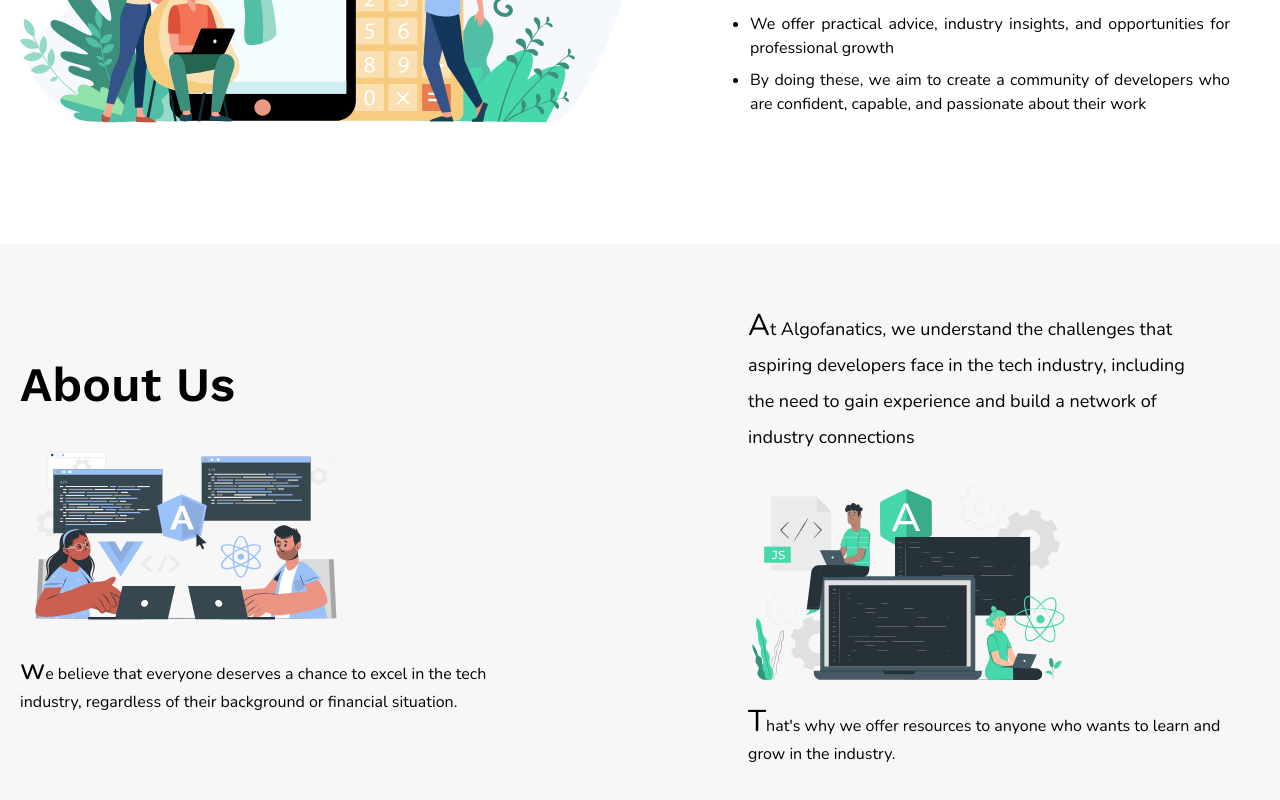
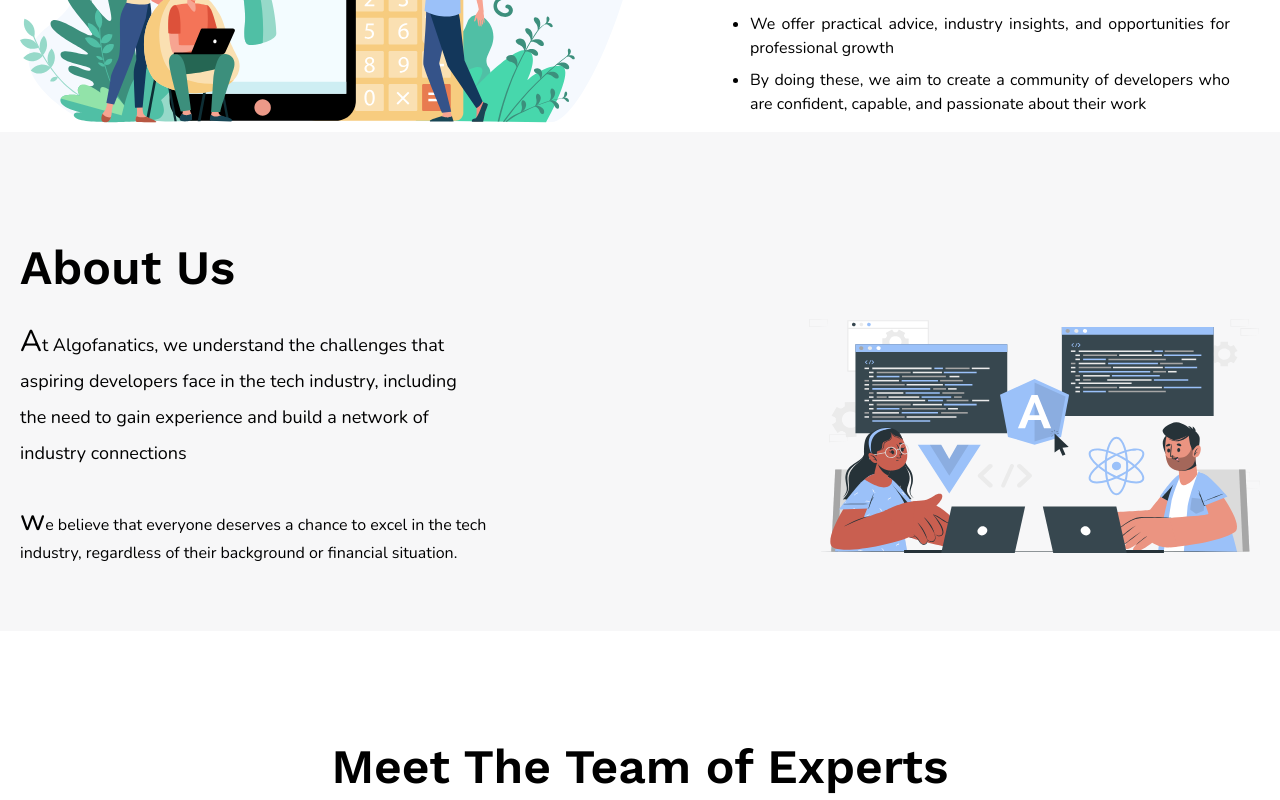
Before and after one commit to algofanatics/algofanatics-website, a Next.js app: page / in a window 1280 px wide. Shown: the part 2240-3040 px from the top of the page. Built offline with nearby package versions, Linux system fonts and the light colour scheme.

Commit message:
fix: about page & social links

```diff
--- a/components/About/About.tsx
+++ b/components/About/About.tsx
@@ -3,64 +3,30 @@ import Image from "next/image";
 const About = () => {
   return (
     <main className="lg:bg-services bg-white">
-      <section className="container lg:hidden  mx-auto pt-20 px-5 flex flex-col justify-center lg:items-center">
+      <section className="container mx-auto pt-20 lg:pt-28 px-5 py-16">
         <div>
-          <h1 className="text-3xl font-bold">About Us</h1>
+          <h1 className="text-3xl lg:text-5xl font-work font-semibold">About Us</h1>
         </div>
-        <div className="py-7 ">
-          <Image
-            src="/assets/about/about.svg"
-            alt="about us"
-            width={324}
-            height={178}
-          />
-        </div>
-        <div>
-          <p className="first-letter:text-3xl md:text-lg text-base leading-8">
+        <div className="flex lg:flex-row flex-col-reverse lg:justify-between lg:items-center">
+         <div className="">
+
+          <p className="lg:max-w-md py-8 text-lg leading-9 first-letter:text-3xl">
             At Algofanatics, we understand the challenges that aspiring
             developers face in the tech industry, including the need to gain
             experience and build a network of industry connections
           </p>
-        </div>
-      </section>
-
-      <section className="container lg:block hidden mx-auto mt-28 px-5">
-        <div className="flex justify-between items-center py-16">
-          <div>
-            <h1 className="text-5xl font-work font-semibold">About Us</h1>
-            <div>
-              <div className="py-8">
-                <Image
-                  src="/assets/about/about.svg"
-                  alt="about us"
-                  width={324}
-                  height={178}
-                />
-              </div>
-              <p className="max-w-lg first-letter:text-3xl text-base leading-7">
+          <p className="lg:max-w-lg lg:block hidden first-letter:text-3xl text-base leading-7">
             we believe that everyone deserves a chance to excel in the tech
             industry, regardless of their background or financial situation.
           </p>
          </div>
-          </div>
           <div>
-            <p className="max-w-md text-lg leading-9 first-letter:text-3xl">
-              At Algofanatics, we understand the challenges that aspiring
-              developers face in the tech industry, including the need to gain
-              experience and build a network of industry connections
-            </p>
-            <div className="py-6">
             <Image
-                src="/assets/about/about2.svg"
+              src="/assets/about/about.svg"
               alt="about us"
-                width={324}
-                height={178}
+              width={451}
+              height={248}
             />
-            </div>
-            <p className="max-w-lg first-letter:text-3xl text-base leading-7">
-              That's why we offer resources to anyone who wants to learn and grow in the
-              industry.
-            </p>
           </div>
         </div>
       </section>
--- a/components/Team/Team.tsx
+++ b/components/Team/Team.tsx
@@ -33,8 +33,8 @@ const Team = () => {
             role="Frontend Developer"
             image="/assets/team/lolade.svg"
             alt="Ololade"
-            twitter="/"
-            linkedin="/"
+            twitter="https://twitter.com/cavemann__"
+            linkedin="https://www.linkedin.com/in/ololade-otemade-72959613a/"
           />
           <TeamComponent
             name="Foluso Kayode"
@@ -49,8 +49,8 @@ const Team = () => {
             role="Product Designer"
             image="/assets/team/joan.svg"
             alt="Joan"
-            twitter="/"
-            linkedin="/"
+            twitter="/https://twitter.com/nobei_joan"
+            linkedin="/https://www.linkedin.com/in/joan-nobei-2704b6227"
           />
 
           <TeamComponent
```
Lines whose indentation alone changed are shown as unchanged.
